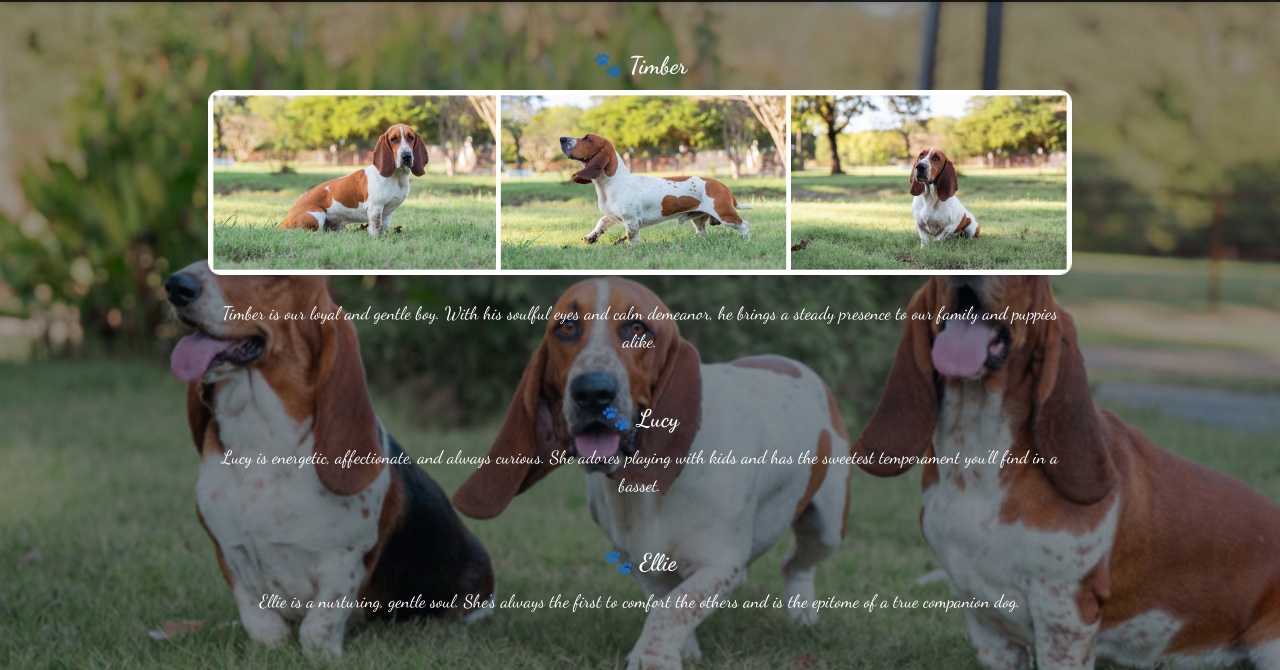
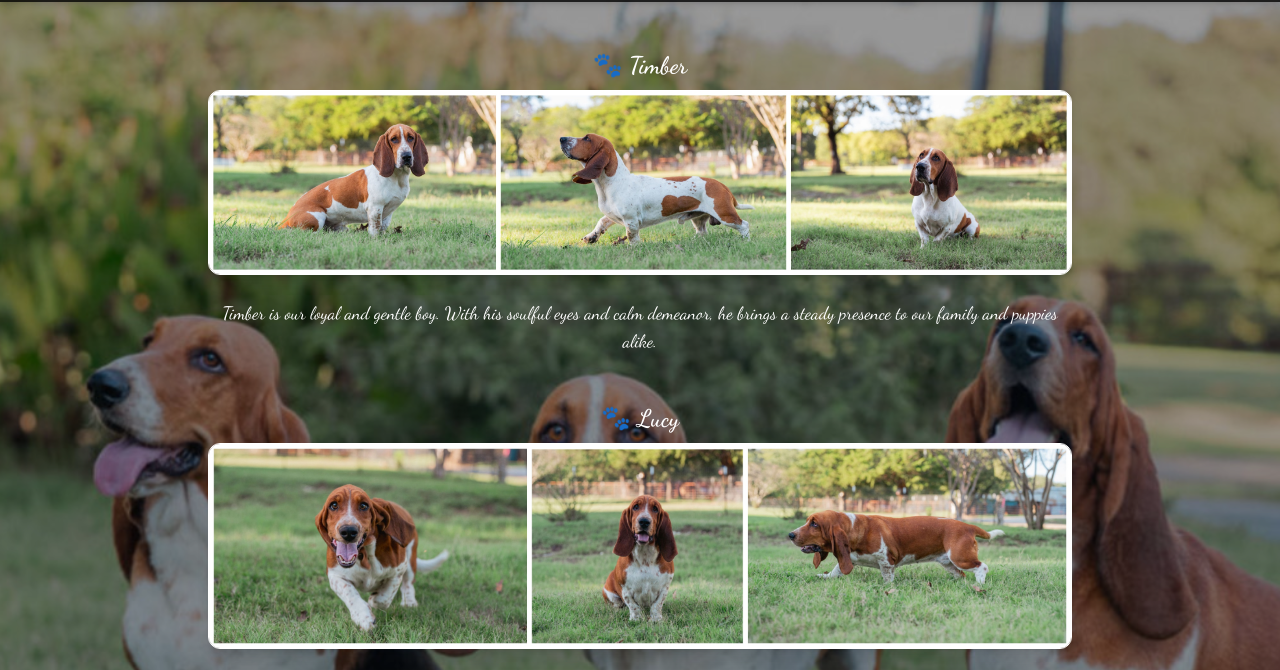
Before and after one commit to ClaytonCooper018/timberkennelco., a plain HTML site: page parents.html in a window 1280 px wide. Shown: the part 82-752 px from the top of the page. Drawn offline with nearby package versions, Linux system fonts and the light colour scheme.

Commit message:
Update parents.html

```diff
--- a/parents.html
+++ b/parents.html
@@ -54,15 +54,21 @@
       Timber is our loyal and gentle boy. With his soulful eyes and calm demeanor, he brings a steady presence to our family and puppies alike.
     </p>
   </div>
+<!-- Lucy -->
+<div class="mb-12">
+  <h2 class="text-2xl font-semibold mb-2">🐾 Lucy</h2>
 
-      <!-- Lucy -->
-      <div class="mb-12">
-        <h2 class="text-2xl font-semibold mb-2">🐾 Lucy</h2>
-        <p class="text-lg mb-4">
-          Lucy is energetic, affectionate, and always curious. She adores playing with kids and has the sweetest temperament you'll find in a basset.
-        </p>
-      </div>
+  <!-- Lucy Image Strip -->
+  <div class="mb-6">
+    <img src="Basset_Hound_Second_Strip.jpg"
+         alt="Our sweet Basset Hound Lucy"
+         class="mx-auto rounded-xl shadow-lg border border-white" />
+  </div>
 
+  <p class="text-lg mb-4">
+    Lucy is energetic, affectionate, and always curious. She adores playing with kids and has the sweetest temperament you'll find in a basset.
+  </p>
+</div>
       <!-- Ellie -->
       <div class="mb-12">
         <h2 class="text-2xl font-semibold mb-2">🐾 Ellie</h2>
```
